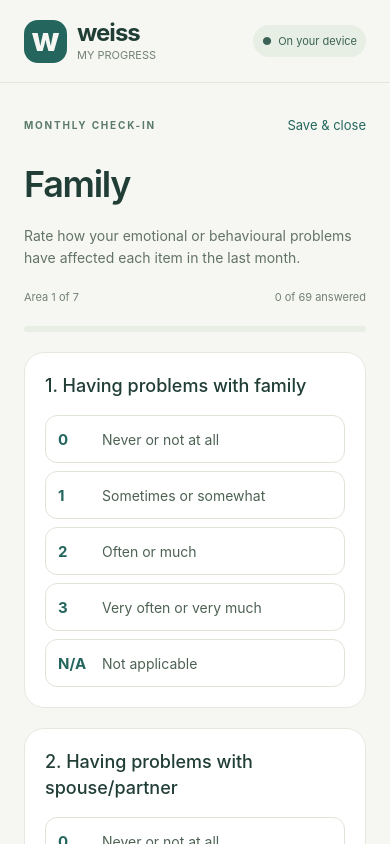
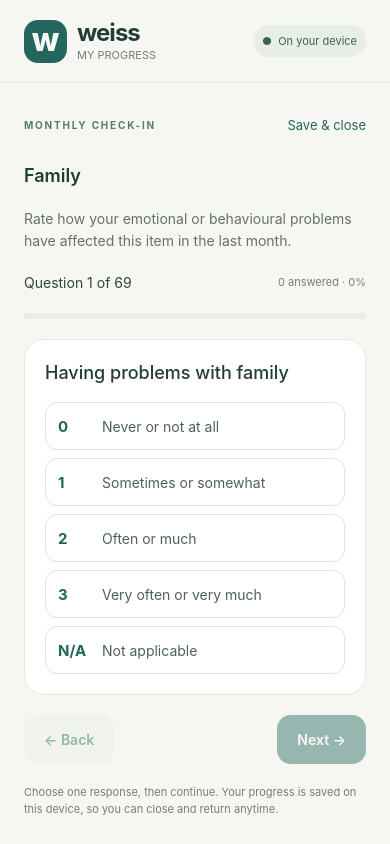
Before and after one commit to Leothorn/weiss-tracker, a React Native app: screen / in a window 390 px wide. Both pictures are taken after a click on the button "Start a check-in →". Built offline with nearby package versions, Linux system fonts and the light colour scheme.

Commit message:
Show one assessment question at a time with progress

```diff
--- a/App.tsx
+++ b/App.tsx
@@ -10,27 +10,30 @@ const fmt=(v:number|null)=>v===null?'—':v.toFixed(2);
 const date=(v:string)=>new Date(v).toLocaleDateString(undefined,{day:'numeric',month:'short',year:'numeric'});
 function Button({label,onPress,quiet=false,disabled=false}:{label:string;onPress:()=>void;quiet?:boolean;disabled?:boolean}) {return <Pressable accessibilityRole="button" disabled={disabled} onPress={onPress} style={[s.button,quiet&&s.quiet,disabled&&{opacity:.45}]}><Text style={[s.buttonText,quiet&&{color:'#24665D'}]}>{label}</Text></Pressable>;}
 export default function App(){
- const [records,setRecords]=useState<Assessment[]>([]),[answers,setAnswers]=useState<Answers>({}),[tab,setTab]=useState('Today'),[taking,setTaking]=useState(false),[section,setSection]=useState(0),[selected,setSelected]=useState<Assessment|null>(null),[ready,setReady]=useState(false),[busy,setBusy]=useState(false),[error,setError]=useState(''),[metric,setMetric]=useState('');
+ const [records,setRecords]=useState<Assessment[]>([]),[answers,setAnswers]=useState<Answers>({}),[tab,setTab]=useState('Today'),[taking,setTaking]=useState(false),[questionIndex,setQuestionIndex]=useState(0),[selected,setSelected]=useState<Assessment|null>(null),[ready,setReady]=useState(false),[busy,setBusy]=useState(false),[error,setError]=useState(''),[metric,setMetric]=useState('');
  const queue=useRef(Promise.resolve());const scroll=useRef<ScrollView>(null);
  async function load(){try{setError('');const [r,d]=await Promise.all([loadRecords(),loadDraft()]);setRecords(r);setAnswers(d);setReady(true);}catch{setError('Your saved data could not be opened. Please retry. Existing data has not been replaced.');}}
  useEffect(()=>{void load();},[]);
- useEffect(()=>{if(!ready)return;return onReminderOpened(()=>{setSection(0);setTaking(true);setSelected(null);setTab('Today');scroll.current?.scrollTo({y:0,animated:false});});},[ready]);
+ useEffect(()=>{if(!ready)return;return onReminderOpened(()=>{setQuestionIndex(0);setTaking(true);setSelected(null);setTab('Today');scroll.current?.scrollTo({y:0,animated:false});});},[ready]);
+ const currentQuestion=questions[questionIndex];
  const latest=records[0],previous=records[1];const count=questions.filter(q=>answers[q.id]!==undefined).length;
  function choose(id:string,value:Answer){const next={...answers,[id]:value};setAnswers(next);queue.current=queue.current.then(()=>saveDraft(next)).catch(()=>{setError('Your latest answers could not be saved. Keep this screen open and try again.');});}
  async function finish(){if(busy||!complete(answers))return;setBusy(true);setError('');try{await queue.current;const now=new Date();const record:Assessment={id:`${now.getTime()}_${Math.random().toString(36).slice(2,9)}`,date:now.toISOString(),version:1,answers:{...answers}};await saveRecord(record);setRecords(await loadRecords());setTaking(false);setSelected(record);setTab('History');await saveDraft({});setAnswers({});}catch{setError('Saving did not finish. Your answers are still available; please try again.');}finally{setBusy(false);}}
  async function remove(r:Assessment){const action=async()=>{setBusy(true);try{await deleteRecord(r.id);setRecords(await loadRecords());setSelected(null);}catch{setError('Could not delete this assessment. Please retry.');}finally{setBusy(false);}};if(Platform.OS==='web'){if(window.confirm('Permanently delete this assessment from this device?'))void action();}else Alert.alert('Delete assessment?','This permanently removes this assessment from this device.',[{text:'Cancel',style:'cancel'},{text:'Delete',style:'destructive',onPress:()=>void action()}]);}
  async function exportData(){const payload=JSON.stringify({instrument:'WFIRS-S',version:1,exportedAt:new Date().toISOString(),assessments:records},null,2);try{if(Platform.OS==='web'){const url=URL.createObjectURL(new Blob([payload],{type:'application/json'}));const a=document.createElement('a');a.href=url;a.download='weiss-assessments.json';a.click();URL.revokeObjectURL(url);}else await Share.share({title:'My WFIRS-S assessments',message:payload});}catch{setError('Export could not be shared. Please try again.');}}
- function openAssessment(){setSection(0);setTaking(true);setSelected(null);scroll.current?.scrollTo({y:0,animated:false});}
+ function openAssessment(){const next=questions.findIndex(q=>answers[q.id]===undefined);setQuestionIndex(next<0?questions.length-1:next);setTaking(true);setSelected(null);scroll.current?.scrollTo({y:0,animated:false});}
  function summary(r:Assessment){const total=score(r.answers);return <><View style={s.row}><Text style={s.heading}>Your seven life areas</Text><Text style={s.muted}>Mean / 3</Text></View>{domains.map(d=>{const v=score(r.answers,d.id);return <View key={d.id} style={s.domain}><View style={s.row}><Text style={s.body}>{d.name}</Text><Text style={s.value}>{fmt(v.mean)}</Text></View><View style={s.track}><View style={[s.fill,{width:`${(v.mean??0)/3*100}%`}]} /></View><Text style={s.small}>{v.count} rated · {v.na} N/A · {v.high} rated 2 or 3 · total {v.total}</Text></View>})}<Text style={s.muted}>Overall total: {total.total} across {total.count} rated items. N/A responses are excluded from averages.</Text></>;}
  return <SafeAreaProvider><SafeAreaView style={s.safe}><View style={s.shell}><View style={s.header}><View style={s.brand}><Text style={s.logo}>w</Text><View><Text style={s.brandName}>weiss</Text><Text style={s.small}>MY PROGRESS</Text></View></View><View style={s.pill}><Text style={s.pillText}>●  On your device</Text></View></View>
  <ScrollView ref={scroll} contentContainerStyle={s.content}>
  {!!error&&<View style={s.error}><Text style={s.body}>{error}</Text>{!ready&&<Button label="Retry" onPress={()=>void load()} />}</View>}
  {!ready?<Text style={s.muted}>Opening your tracker…</Text>:taking?<>
  <View style={s.row}><Text style={s.eyebrow}>MONTHLY CHECK-IN</Text><Pressable onPress={()=>setTaking(false)}><Text style={s.link}>Save & close</Text></Pressable></View>
- <Text style={s.title}>{domains[section].name}</Text><Text style={s.muted}>Rate how your emotional or behavioural problems have affected each item in the last month.</Text>
- <View style={s.row}><Text style={s.small}>Area {section+1} of 7</Text><Text style={s.small}>{count} of 69 answered</Text></View><View style={s.track}><View style={[s.fill,{width:`${count/69*100}%`}]} /></View>
- {questions.filter(q=>q.domain===domains[section].id).map((q,i)=><View key={q.id} style={s.card}><Text style={s.question}>{i+1}. {q.text}</Text><View style={s.options}>{choices.map(c=><Pressable key={c.value} accessibilityRole="radio" accessibilityState={{checked:answers[q.id]===c.value}} onPress={()=>choose(q.id,c.value as Answer)} style={[s.option,answers[q.id]===c.value&&s.chosen]}><Text style={[s.optionNumber,answers[q.id]===c.value&&s.chosenText]}>{c.value==='na'?'N/A':c.value}</Text><Text style={[s.optionLabel,answers[q.id]===c.value&&s.chosenText]}>{c.label}</Text></Pressable>)}</View></View>)}
- <View style={s.row}><Button label={section===0?'Close':'Previous'} quiet onPress={()=>{if(section===0)setTaking(false);else setSection(section-1);scroll.current?.scrollTo({y:0,animated:false});}} />{section<6?<Button label="Next area →" onPress={()=>{setSection(section+1);scroll.current?.scrollTo({y:0,animated:false});}} />:<Button label={busy?'Saving…':'Finish assessment'} disabled={!complete(answers)||busy} onPress={()=>void finish()} />}</View>{section===6&&!complete(answers)&&<Text style={s.muted}>Choose a response or N/A for every item before finishing. {69-count} remaining.</Text>}
+ <Text style={s.heading}>{domains.find(d=>d.id===currentQuestion.domain)?.name}</Text><Text style={s.muted}>Rate how your emotional or behavioural problems have affected this item in the last month.</Text>
+ <View style={s.row}><Text accessibilityLiveRegion="polite" style={s.body}>Question {questionIndex+1} of {questions.length}</Text><Text style={s.small}>{count} answered · {Math.round(count/questions.length*100)}%</Text></View>
+ <View accessibilityRole="progressbar" accessibilityLabel="Assessment completion" accessibilityValue={{min:0,max:questions.length,now:count,text:`${count} of ${questions.length} answered`}} style={s.track}><View style={[s.fill,{width:`${count/questions.length*100}%`}]} /></View>
+ <View key={currentQuestion.id} style={s.card}><Text accessibilityRole="header" style={s.question}>{currentQuestion.text}</Text><View accessibilityRole="radiogroup" accessibilityLabel={currentQuestion.text} style={s.options}>{choices.map(c=><Pressable key={c.value} accessibilityRole="radio" accessibilityLabel={`${c.value==='na'?'N/A':c.value}: ${c.label}`} accessibilityState={{checked:answers[currentQuestion.id]===c.value,disabled:busy}} disabled={busy} onPress={()=>choose(currentQuestion.id,c.value as Answer)} style={[s.option,answers[currentQuestion.id]===c.value&&s.chosen]}><Text style={[s.optionNumber,answers[currentQuestion.id]===c.value&&s.chosenText]}>{c.value==='na'?'N/A':c.value}</Text><Text style={[s.optionLabel,answers[currentQuestion.id]===c.value&&s.chosenText]}>{c.label}</Text></Pressable>)}</View></View>
+ <View style={s.row}><Button label="← Back" quiet disabled={questionIndex===0||busy} onPress={()=>{setQuestionIndex(questionIndex-1);scroll.current?.scrollTo({y:0,animated:false});}} />{questionIndex<questions.length-1?<Button label="Next →" disabled={answers[currentQuestion.id]===undefined||busy} onPress={()=>{setQuestionIndex(questionIndex+1);scroll.current?.scrollTo({y:0,animated:false});}} />:<Button label={busy?'Saving…':'Finish assessment'} disabled={!complete(answers)||busy} onPress={()=>void finish()} />}</View>
+ <Text style={s.small}>Choose one response, then continue. Your progress is saved on this device, so you can close and return anytime.</Text>
  </>:selected?<>
  <Button quiet label="← All assessments" onPress={()=>setSelected(null)} /><Text style={s.eyebrow}>ASSESSMENT DETAILS</Text><Text style={s.title}>{date(selected.date)}</Text><Text style={s.muted}>{new Date(selected.date).toLocaleTimeString([], {hour:'2-digit',minute:'2-digit'})} · Previous month</Text><View style={s.card}>{summary(selected)}</View><Text style={s.heading}>Every answer, preserved</Text>{domains.map(d=><View key={d.id} style={s.card}><Text style={s.heading}>{d.name}</Text>{questions.filter(q=>q.domain===d.id).map(q=><View key={q.id} style={s.answerRow}><Text style={[s.body,{flex:1}]}>{q.text}</Text><Text style={s.answerValue}>{selected.answers[q.id]==='na'?'N/A':selected.answers[q.id]}</Text></View>)}</View>)}<Text style={s.muted}>0 Never or not at all · 1 Sometimes or somewhat · 2 Often or much · 3 Very often or very much</Text><Button quiet disabled={busy} label="Delete this assessment" onPress={()=>void remove(selected)} />
  </>:tab==='Today'?<>
```
